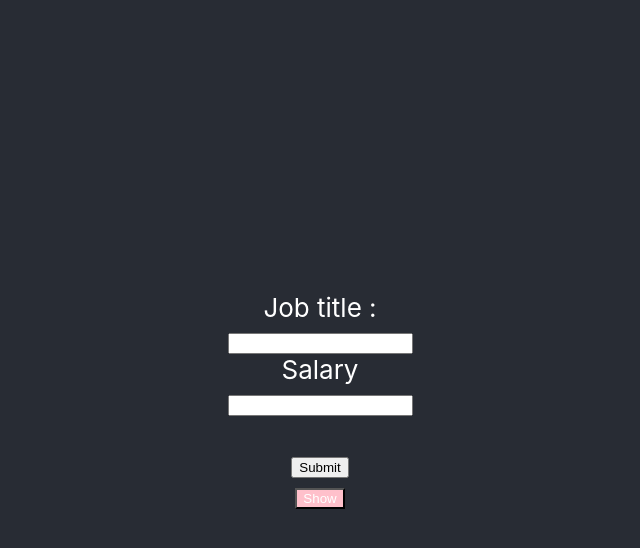
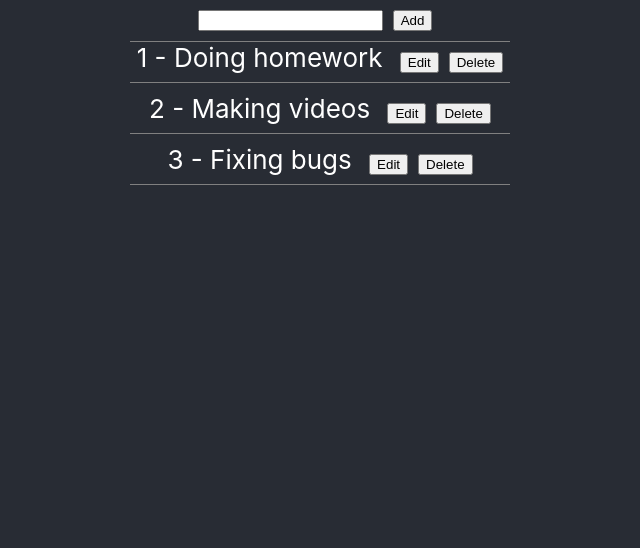
Before and after one commit to ngynhoa210303/learning_reactJS, a React (Create React App) app: page / in a window 1280 px wide. Shown: the top 548 px of the page, without its empty margins (320-960 px from the left). Built offline with nearby package versions, Linux system fonts and the light colour scheme.

Commit message:
B11_CRUD_AppToDo

```diff
--- a/package.json
+++ b/package.json
@@ -11,6 +11,7 @@
     "react": "^18.2.0",
     "react-dom": "^18.2.0",
     "react-scripts": "^5.0.1",
+    "react-toastify": "8.0.2",
     "sass": "^1.63.3",
     "web-vitals": "^2.1.4"
   },
--- /dev/null
+++ b/src/components/B11_CRUD_XayDungAppToDo/AddToDo.js
@@ -0,0 +1,47 @@
+import React from "react";
+import { toast } from "react-toastify";
+class AddToDo extends React.Component {
+  state = {
+    title: "",
+  };
+  handelOnChangeTitle = (event) => {
+    this.setState({ title: event.target.value });
+  };
+  //add
+  handleAddTodo = () => {
+    if (!this.state.title) {
+      toast.error(`Missing title's Todo!`);
+      return;
+      //if(undefined/null/empty) => false
+    }
+    let toDo = {
+      id: Math.floor(Math.random() * 10000),
+      title: this.state.title,
+    };
+    this.props.addNewTodo(toDo);
+    this.setState({
+      title: "",
+    });
+  };
+
+  render() {
+    let { title } = this.state;
+    return (
+      <div className="add-todo">
+        <input
+          type="text"
+          value={title}
+          onChange={(event) => this.handelOnChangeTitle(event)}
+        />
+        <button
+          type="button"
+          className="add"
+          onClick={() => this.handleAddTodo()}
+        >
+          Add
+        </button>
+      </div>
+    );
+  }
+}
+export default AddToDo;
--- /dev/null
+++ b/src/components/B11_CRUD_XayDungAppToDo/ListToDo.js
@@ -0,0 +1,130 @@
+import React from "react";
+import "./ListToDo.scss";
+import { toast } from "react-toastify";
+import AddToDo from "./AddToDo";
+class ListToDo extends React.Component {
+  state = {
+    listTodos: [
+      { id: "todo1", title: "Doing homework" },
+      { id: "todo2", title: "Making videos" },
+      { id: "todo3", title: "Fixing bugs" },
+    ],
+    editTodo: {},
+  };
+  addNewTodo = (todo) => {
+    // let currentListTodo = this.state.listTodos;
+    // currentListTodo.push(todo);
+
+    this.setState({
+      listTodos: [...this.state.listTodos, todo],
+      // listTodos: currentListTodo
+    });
+
+    toast.success("Wow so easy!");
+  };
+  //delete
+  handleDeleteTodo = (todo) => {
+    console.log("hah", todo);
+    let currentTodos = this.state.listTodos;
+    currentTodos = currentTodos.filter((item) => item.id !== todo.id);
+    this.setState({ listTodos: currentTodos });
+    toast.success("Delete success!");
+  };
+  //edit
+  handleEditTodo = (todo) => {
+    let { editTodo, listTodos } = this.state;
+    //check empty
+    let isEmptyObj = Object.keys(editTodo).length === 0;
+
+    //save
+    if (isEmptyObj === false && editTodo.id === todo.id) {
+      let listTodosCopy = [...listTodos];
+
+      let objIndex = listTodosCopy.findIndex((item) => item.id === todo.id);
+
+      listTodosCopy[objIndex].title = editTodo.title;
+
+      this.setState({
+        listTodos: listTodosCopy,
+        editTodo: {},
+      });
+      toast.success("Update todo succeed!");
+      return;
+    }
+
+    //edit
+    this.setState({
+      editTodo: todo,
+    });
+  };
+
+  handleOnchangeEditTodo = (event) => {
+    let editTodoCopy = { ...this.state.editTodo };
+    editTodoCopy.title = event.target.value;
+    this.setState({
+      editTodo: editTodoCopy,
+    });
+  };
+  render() {
+    let { listTodos, editTodo } = this.state;
+    let isEmptyObj = Object.keys(editTodo).length === 0;
+    console.log(">>> check empty object: ", isEmptyObj);
+    return (
+      //   <>
+      <div className="list-todo-container">
+        <AddToDo addNewTodo={this.addNewTodo} />
+        <div className="list-todo-content">
+          {listTodos &&
+            listTodos.length > 0 &&
+            listTodos.map((item, index) => {
+              return (
+                <div className="todo-child" key={item.id}>
+                  {isEmptyObj === true ? (
+                    <span>
+                      {" "}
+                      {index + 1} - {item.title}{" "}
+                    </span>
+                  ) : (
+                    <>
+                      {editTodo.id === item.id ? (
+                        <span>
+                          {index + 1} -{" "}
+                          <input
+                            value={editTodo.title}
+                            onChange={(event) =>
+                              this.handleOnchangeEditTodo(event)
+                            }
+                          />
+                        </span>
+                      ) : (
+                        <span>
+                          {index + 1} - {item.title}
+                        </span>
+                      )}
+                    </>
+                  )}
+                  <button
+                    className="edit"
+                    onClick={() => this.handleEditTodo(item)}
+                  >
+                    {isEmptyObj === false && editTodo.id === item.id
+                      ? "Save"
+                      : "Edit"}
+                  </button>
+                  <button
+                    className="delete"
+                    onClick={() => this.handleDeleteTodo(item)}
+                  >
+                    Delete
+                  </button>
+                </div>
+              );
+            })}
+        </div>
+      </div>
+      //   </>
+    );
+  }
+}
+
+export default ListToDo;
--- /dev/null
+++ b/src/components/B11_CRUD_XayDungAppToDo/ListToDo.scss
@@ -0,0 +1,30 @@
+.list-todo-container {
+  button {
+    cursor: pointer; //chuyen thanh hinh ban tay
+  }
+
+  .add-todo {
+    .add {
+      margin: 0 10px;
+    }
+  }
+
+  .list-todo-content {
+    width: 400px;
+    margin: 0 auto;
+
+    .todo-child {
+      &:first-child {
+        border-top: 1px solid grey;
+      }
+
+      height: 40px;
+      border-bottom: 1px solid grey;
+      margin: 10px;
+
+      .edit {
+        margin: 0 10px;
+      }
+    }
+  }
+}
--- a/src/view/App.js
+++ b/src/view/App.js
@@ -6,7 +6,10 @@
 // import NestingComponent from "../components/B5_Render_nhieu_data_voi_PROPS/NestingComponent";
 // import Form from "../components/B6_Stateless_StatefullComponent/Form";
 // import Form from "../components/B7_ConditionalOutput/Form";
-import Form from "../components/B8_Split_Components_FCAS_Props/Form";
+// import Form from "../components/B8_Split_Components_FCAS_Props/Form";
+import "react-toastify/dist/ReactToastify.css";
+import { ToastContainer } from "react-toastify";
+import ListToDo from "../components/B11_CRUD_XayDungAppToDo/ListToDo";
 import "./App.scss";
 /**
  *  2 loai component chính class component / function component( function, arrow function )
@@ -38,9 +41,23 @@ const App = () => {
         {/* <Form /> */}
         {/* B7: Điều kiện */}
         {/* <Form /> */}
-        {/* B8: Split component */}
-        <Form />
+        {/* B8/9/10: Split component-Add Validate-Delete-React Lifecycle Methods */}
+        {/* <Form /> */}
+        {/* B11: App To Do CRUD */}
+        <ListToDo />
       </header>
+
+      <ToastContainer
+        position="top-right"
+        autoClose={5000}
+        hideProgressBar={false}
+        newestOnTop={false}
+        closeOnClick
+        rtl={false}
+        pauseOnFocusLoss
+        draggable
+        pauseOnHover
+      />
     </div>
   );
 };
--- a/src/view/App.scss
+++ b/src/view/App.scss
@@ -16,10 +16,10 @@
 .App-header {
   background-color: #282c34;
   min-height: 100vh;
-  display: flex;
-  flex-direction: column;
-  align-items: center;
-  justify-content: center;
+  // display: flex;
+  // flex-direction: column;
+  // align-items: center;
+  // justify-content: center;
   font-size: calc(10px + 2vmin);
   color: white;
 }
```
Also changed, not shown: 1 other file (tests, documents, lock files or other folders).
